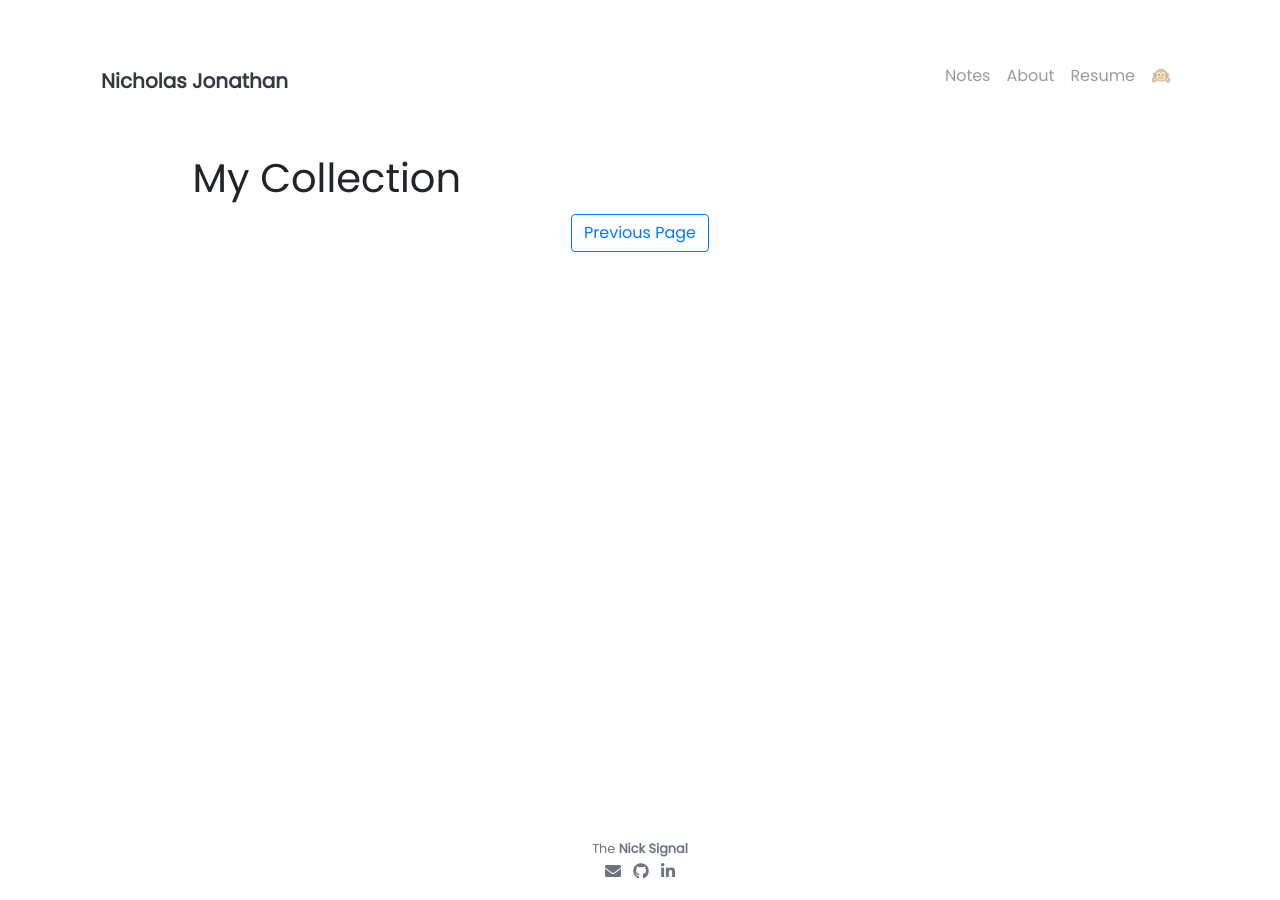
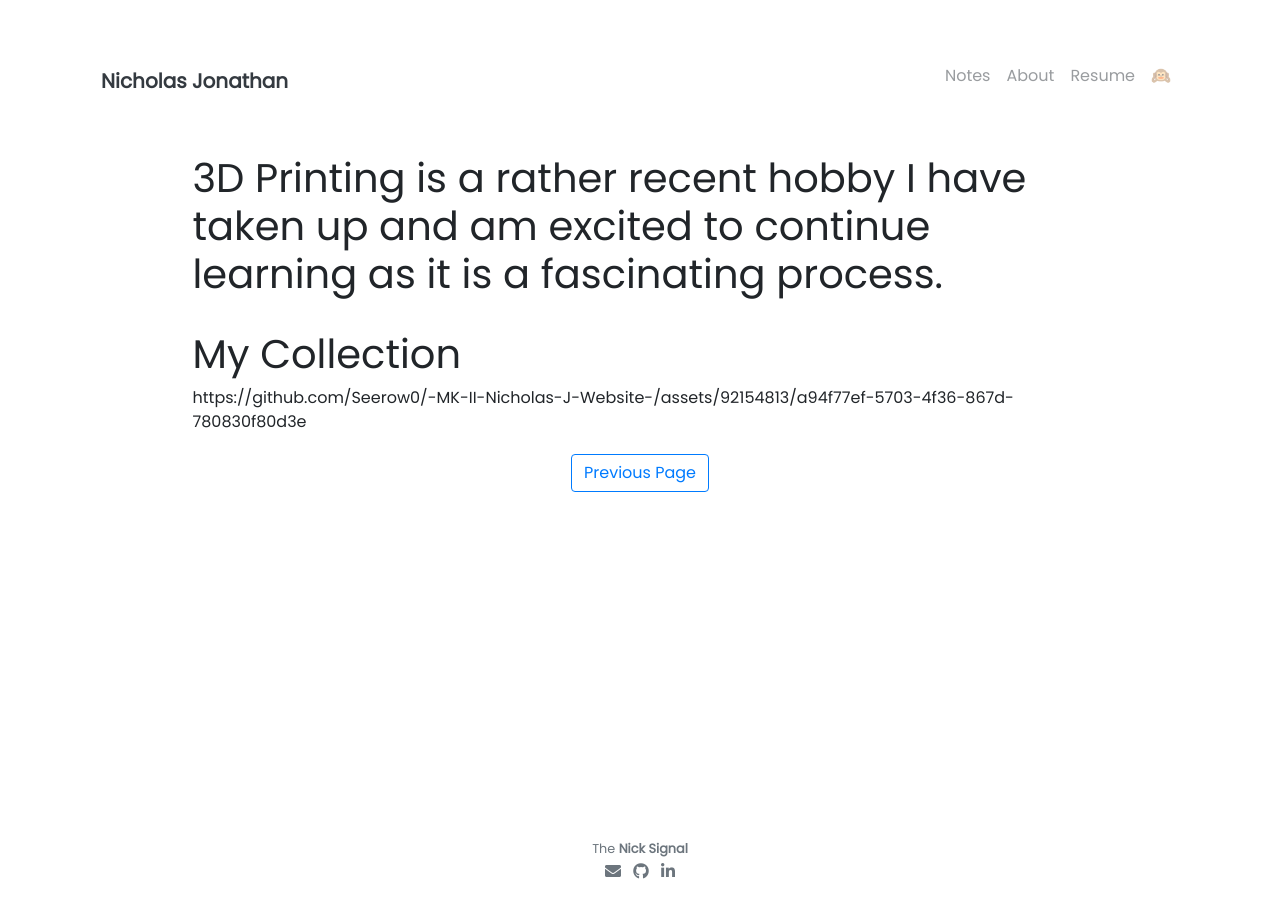
Before and after one commit to Seerow0/-MK-II-Nicholas-J-Website-, a Jekyll site: the page built from _projects/(3) A 3D Print Project.md, in a window 1280 px wide. Built offline with Jekyll 4.4.1, drawn with Linux system fonts in a browser that asks for light colours; nearby versions of some CDN libraries; a script that is not in the unit is left out.

Commit message:
Update (3) A 3D Print Project.md

```diff
--- a/_projects/(3) A 3D Print Project.md
+++ b/_projects/(3) A 3D Print Project.md
@@ -5,8 +5,11 @@ image: https://raw.githubusercontent.com/Seerow0/testing/main/gifs/3d-gif.gif
 
 description: 3D Printing and Painting
 ---
+# 3D Printing is a rather recent hobby I have taken up and am excited to continue learning as it is a fascinating process.
 
 # My Collection
+
+https://github.com/Seerow0/-MK-II-Nicholas-J-Website-/assets/92154813/a94f77ef-5703-4f36-867d-780830f80d3e
 
 
 
```
